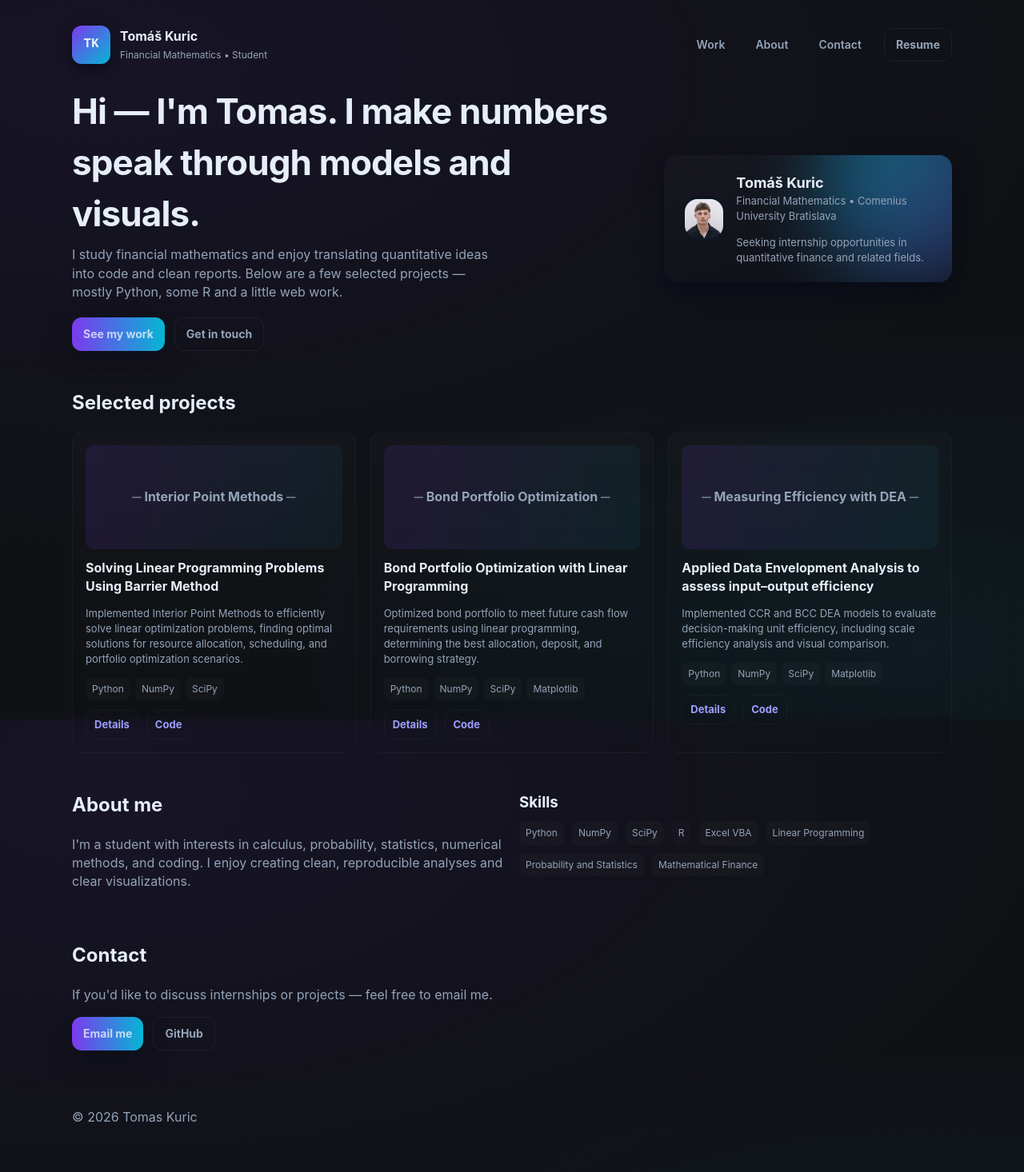
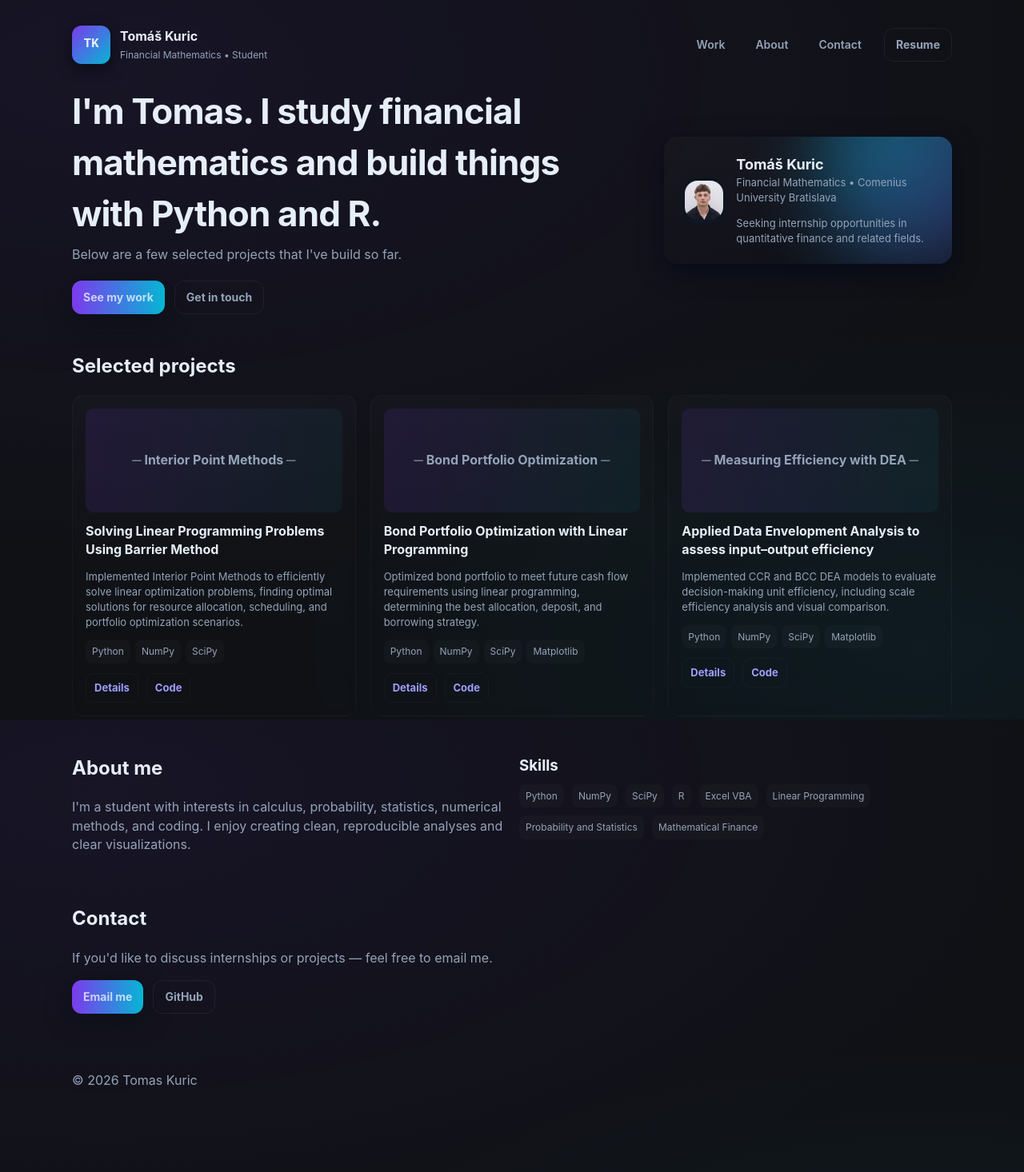
Before and after one commit to TomasKuric/tomaskuric.github.io, a Jekyll site: the page index.html, which Jekyll copies as it is, in a window 1280 px wide. Shown: the whole page at 80% size. Built offline with Jekyll 4.4.1, drawn with Linux system fonts in a browser that asks for light colours; after the commit the page ends 1419 px from its top, so only the background shows below that.

Commit message:
Update index.html

```diff
--- a/index.html
+++ b/index.html
@@ -31,8 +31,8 @@
     <!-- Hero Section -->
     <section class="hero">
       <div class="intro">
-        <h1>Hi — I'm Tomas. I make numbers speak through models and visuals.</h1>
-        <p>I study financial mathematics and enjoy translating quantitative ideas into code and clean reports. Below are a few selected projects — mostly Python, some R and a little web work.</p>
+        <h1>I'm Tomas. I study financial mathematics and build things with Python and R.</h1>
+        <p> Below are a few selected projects that I've build so far.</p>
         <div class="ctas">
           <a class="btn btn-primary" href="#projects">See my work</a>
           <a class="btn btn-ghost" href="#contact">Get in touch</a>
```
